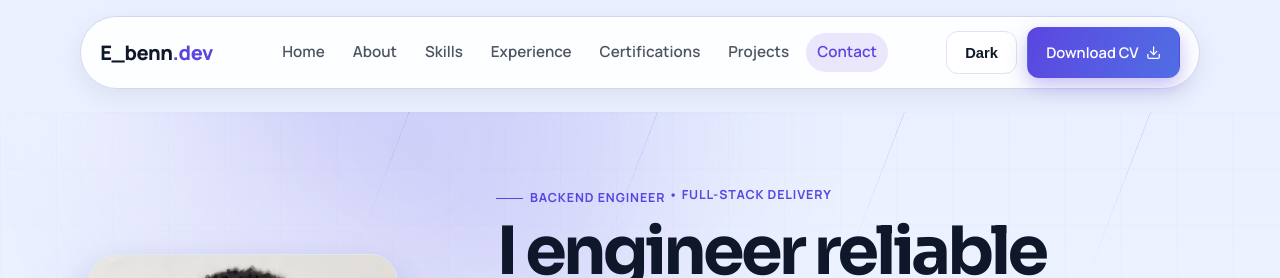
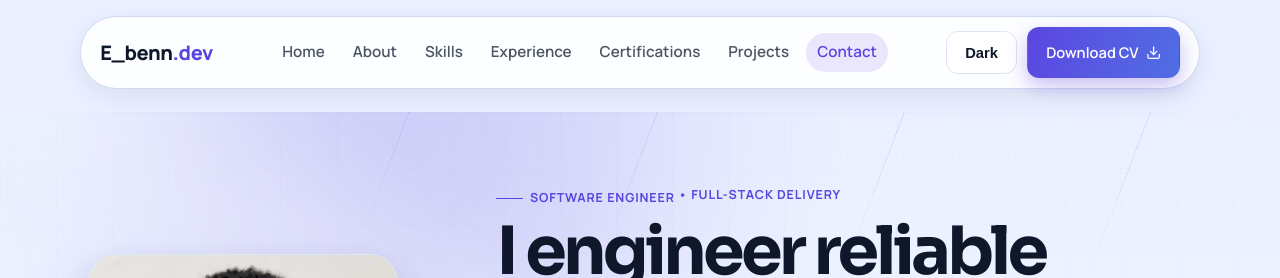
Before and after one commit to Ebetosin/New-portfolio-Website, a React (Vite) app: page / in a window 1280 px wide. Shown: the top 278 px of the page. Built offline with nearby package versions, Linux system fonts and the light colour scheme.

Commit message:
Update role title to Software Engineer

```diff
--- a/src/components/Home.jsx
+++ b/src/components/Home.jsx
@@ -12,7 +12,7 @@ const Home = () => {
       <div className="container home-grid">
         <div className="portrait-shell">
           <div className="portrait-glow" aria-hidden="true" />
-          <img src={picture} alt="Ebenezer Ojo, backend and full-stack engineer" className="avatar" width="1000" height="864" fetchPriority="high" />
+          <img src={picture} alt="Ebenezer Ojo, software engineer" className="avatar" width="1000" height="864" fetchPriority="high" />
           <div className="availability-card">
             <span className="status-dot" aria-hidden="true" />
             Open to UK &amp; global opportunities
@@ -20,7 +20,7 @@ const Home = () => {
         </div>
 
         <div className="hero-copy">
-          <p className="eyebrow"><span>Backend Engineer</span> • Full-Stack Delivery</p>
+          <p className="eyebrow"><span>Software Engineer</span> • Full-Stack Delivery</p>
           <h1 className="home-greeting">
             I engineer reliable systems that <span className="gradient-text">scale with the business.</span>
           </h1>
```
